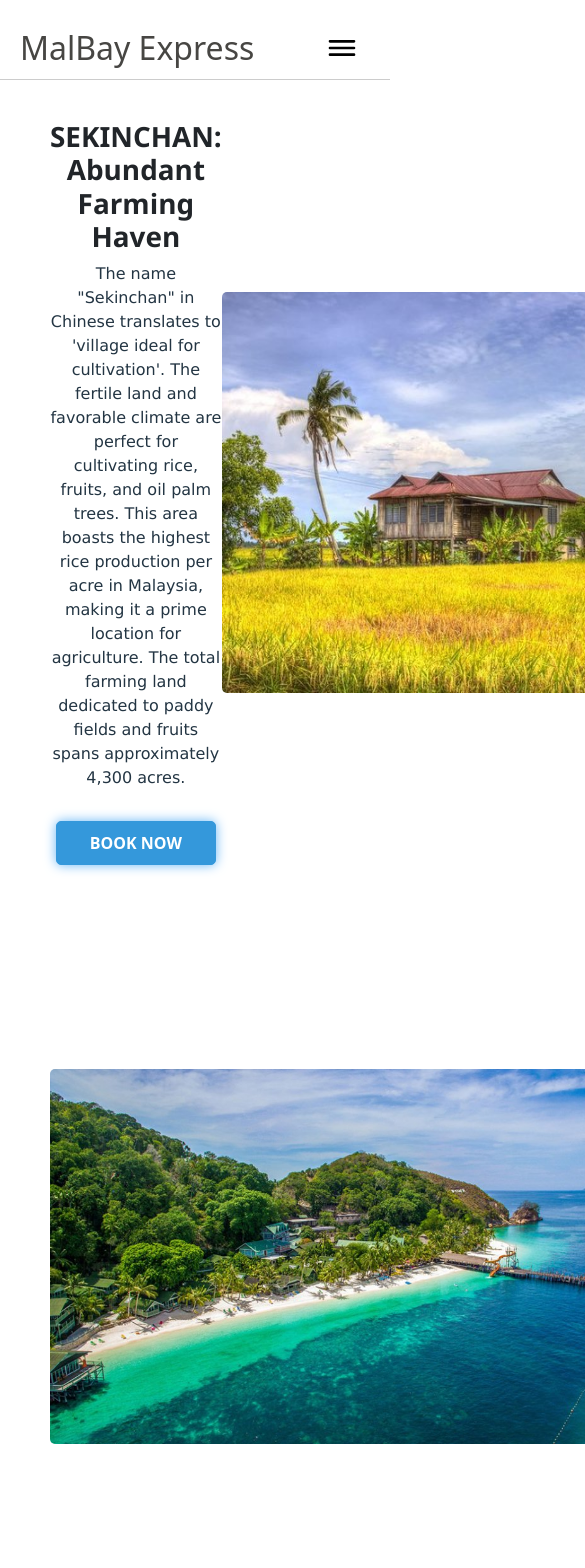
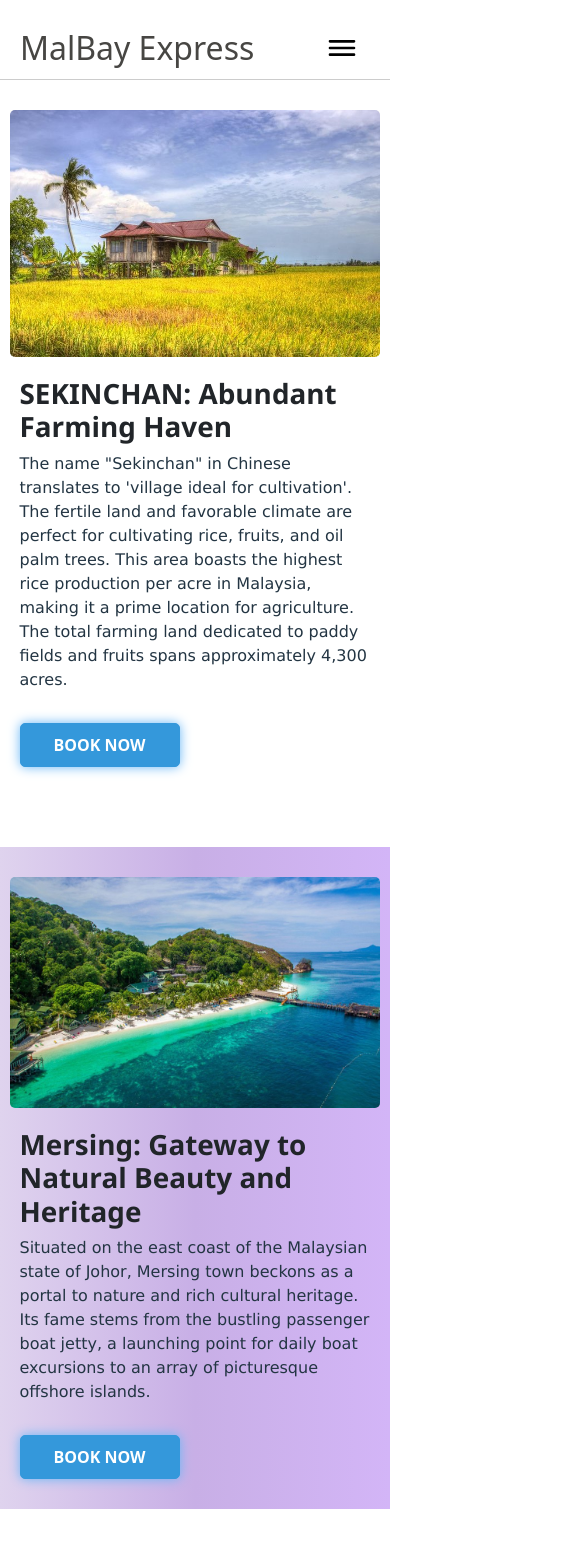
Before and after one commit to buddhathemanoj/malbay, a React (Create React App) app: page /locations in a window 390 px wide. Shown: the top 1568 px of the page, 585 px wide, since content can reach past the window. Built offline with nearby package versions, Linux system fonts and the light colour scheme.

Commit message:
location

```diff
--- a/src/components/Locations/location.css
+++ b/src/components/Locations/location.css
@@ -8,7 +8,25 @@
     display: flex;
     align-items: center;
     justify-content: space-around;
-    margin-bottom: 75px;
+    margin-bottom: 50px;
+}
+.mersing-container {
+    display: flex;
+    align-items: center;
+    justify-content: space-around;
+    margin-bottom: 50px;
+}
+.lumbur-container {
+    display: flex;
+    align-items: center;
+    justify-content: space-around;
+    margin-bottom: 50px;
+}
+.highlands-container {
+    display: flex;
+    align-items: center;
+    justify-content: space-around;
+    margin-bottom: 50px;
 }
 .framing-container {
     width: 550px;
@@ -58,3 +76,48 @@
       box-shadow: 0 0 10px rgb(120, 189, 245);
     }
   }
+
+
+  @media (max-width:568px) {
+    .loacation-bg-container {
+        padding-left: 0px;
+        padding-top: 0px;
+    }
+    .sekinchan-container {
+        flex-direction: column;
+        background-color: #FFF;
+        padding-top: 30px;
+        padding-bottom: 30px;
+    }
+    .mersing-container {
+        flex-direction: column;
+        /* background-color: #f2b203; */
+        background-image: linear-gradient(to right,#dfd3ee,#c8afe6,#d3b5f7);
+        padding-top: 30px;
+        padding-bottom: 30px;
+    }
+    .lumbur-container{
+        flex-direction: column;
+        background-color: #FFF;
+        padding-top: 30px;
+        padding-bottom: 30px;
+    }
+    .highlands-container {
+        flex-direction: column;
+        /* background-color: #f2b203; */
+        background-image: linear-gradient(to right,#dfd3ee,#c8afe6,#d3b5f7);
+        padding-top: 30px;
+        padding-bottom: 30px;
+    }
+    .framing-container {
+        width: 90%;
+        text-align: start;
+    }
+    .location-img {
+        width: 370px;
+        border-radius: 10px;
+        order: -1;
+        margin-bottom: 20px;
+    }
+
+  }
--- a/src/components/Locations/location.js
+++ b/src/components/Locations/location.js
@@ -13,11 +13,11 @@ const Location = () => {
                     The total farming land dedicated to paddy fields and fruits spans approximately 4,300 acres.</p>
                     <button className="book-now-btn">BOOK NOW</button>
                 </div>
-                <img src={sekinchan} alt="location" width={600} style={{borderRadius:"5px"}} />
+                <img src={sekinchan} alt="location" width={600} style={{borderRadius:"5px"}} className="location-img" />
             </div>
 
-            <div className="sekinchan-container">
-            <img src={mersing} alt="location" width={600} style={{borderRadius:"5px"}} />
+            <div className="mersing-container">
+            <img src={mersing} alt="location" width={600} style={{borderRadius:"5px"}} className="location-img" />
             <div className="framing-container">
                 <h1 className="framing-heading">Mersing: Gateway to Natural Beauty and Heritage</h1>
                   <p className="framing-desc">Situated on the east coast of the Malaysian state of Johor, Mersing town beckons as a portal to nature and rich cultural heritage. Its fame stems from the bustling passenger boat jetty,
@@ -27,18 +27,18 @@ const Location = () => {
 
             </div>
 
-            <div className="sekinchan-container">
+            <div className="lumbur-container">
             <div className="framing-container">
                 <h1 className="framing-heading">Kuala Lumpur: Urban Marvel with Islamic Architecture</h1>
                   <p className="framing-desc">Kuala Lumpur, the vibrant capital of Malaysia, boasts a modern skyline dominated by the majestic Petronas Twin Towers. These iconic skyscrapers, standing tall at 451 meters, are adorned with elegant glass-and-steel architecture infused with intricate Islamic motifs.
                   Visitors can explore the towers via a public skybridge and an observation deck, immersing themselves in the awe-inspiring cityscape.</p>
                     <button className="book-now-btn">BOOK NOW</button>
                 </div>
-                <img src={lumbur} alt="location" width={600} style={{borderRadius:"5px"}} />
+                <img src={lumbur} alt="location" width={600} style={{borderRadius:"5px"}} className="location-img" />
             </div>
 
-            <div className="sekinchan-container">
-            <img src={highlands} alt="location" width={600} style={{borderRadius:"5px"}} />
+            <div className="highlands-container">
+            <img src={highlands} alt="location" width={600} style={{borderRadius:"5px"}} className="location-img" />
             <div className="framing-container">
                 <h1 className="framing-heading">Cameron Highlands: A Haven for Nature Enthusiasts</h1>
                   <p className="framing-desc">Cameron Highlands is a haven for nature enthusiasts seeking adventure and scenic pathways for exploration.
```
